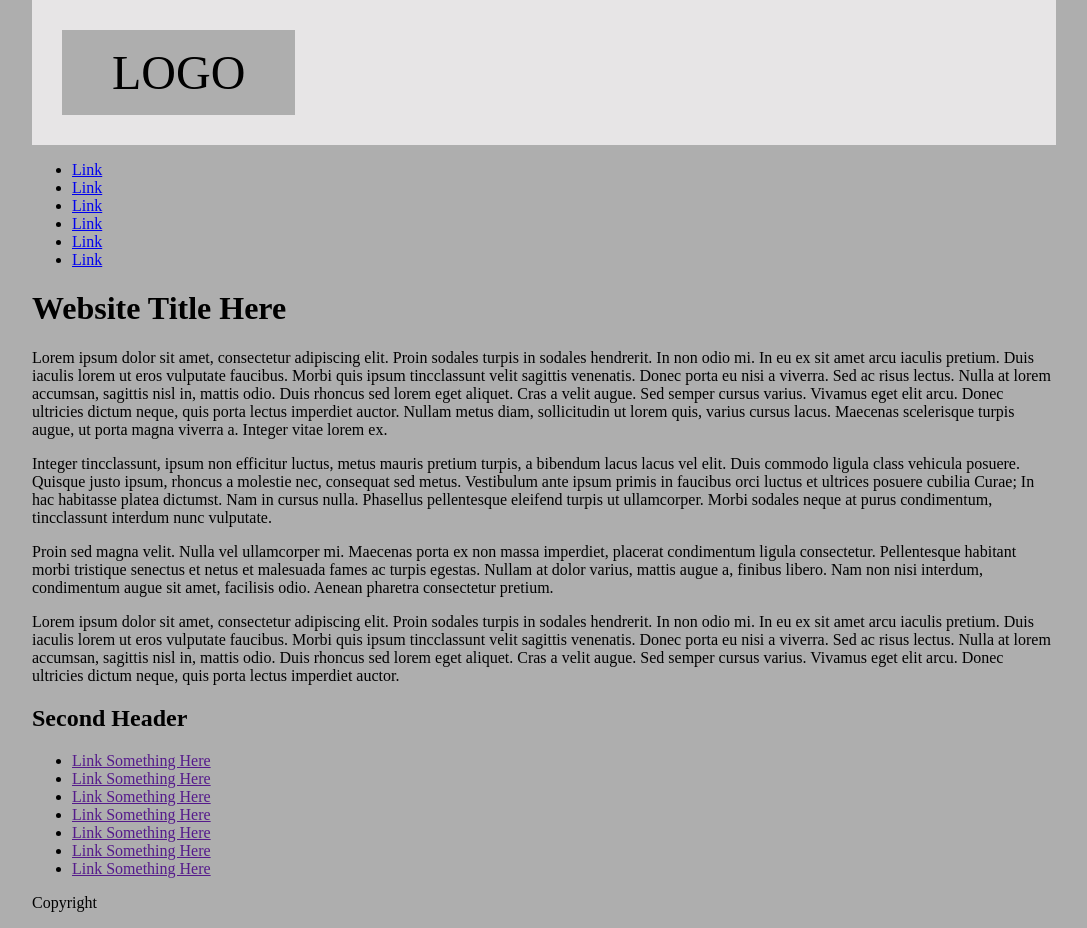
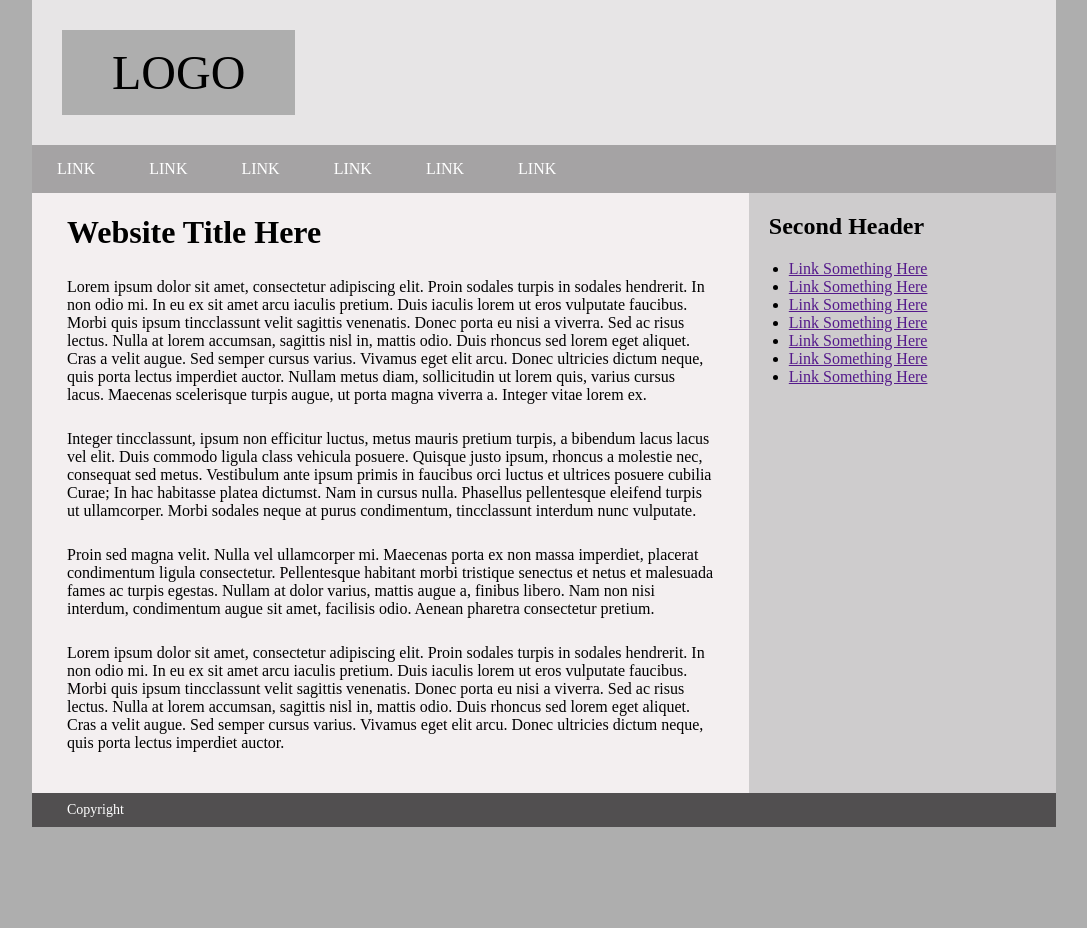
Before and after one commit to makhmudislamov/LogoWebsiteReplica, a plain HTML site: page index.html in a window 1280 px wide. Shown: the whole page, without its empty margins (96-1183 px from the left). After the commit the page ends 827 px from the top, so only its background shows below. Drawn offline with Linux system fonts and the light colour scheme.

Commit message:
finished css

```diff
--- a/CSS/main.css
+++ b/CSS/main.css
@@ -24,3 +24,64 @@ body {
     padding: 15px 50px;
     text-transform: uppercase;
 }
+
+/* Navigation */
+.navigation {
+    background-color: #A5A3A4;
+}
+.navigation ul {
+    /* space between divs */
+    margin: 0;
+    padding-left: 0;
+}
+.navigation li {
+    /* displaying links in one line */
+    display: inline-block;
+    padding: 15px 25px;
+}
+.navigation a {
+    color: #fff;
+    /* no underline on links */
+    text-decoration: none;
+    text-transform: uppercase;
+}
+
+/* Main */
+.main {
+    background-color: #F3EFF0;
+    float: left;
+    min-height: 600px;
+    width: 70%;
+}
+.main h1 {
+	padding-left: 35px;
+}
+.main p {
+	padding: 5px 35px;
+}
+
+/* Sidebar */
+.sidebar {
+    background-color: #CECCCD;
+    float: left;
+    min-height: 600px;
+    /* Remember width of main is 70%. Therefore, width of the sidebar is 30% to visually fulfill the space*/
+    width: 30%;
+}
+.sidebar h2 {
+	padding-left: 20px;
+}
+
+/* Footer */
+.footer {
+    background-color: #514F50;
+    /* specifies on which sides of an element floating elements are not allowed to float. */
+    clear: left;
+    font-size: 14px;
+    padding: 9px 0;
+}
+.footer p {
+    margin: 0;
+    color: #FFFFFF;
+    padding-left: 35px;
+}
```
